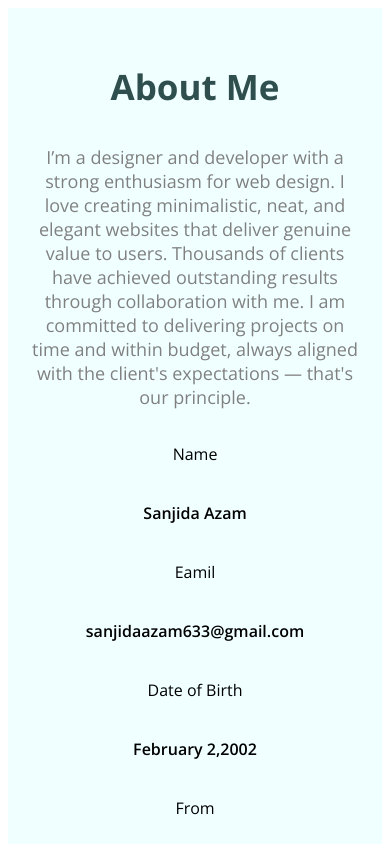
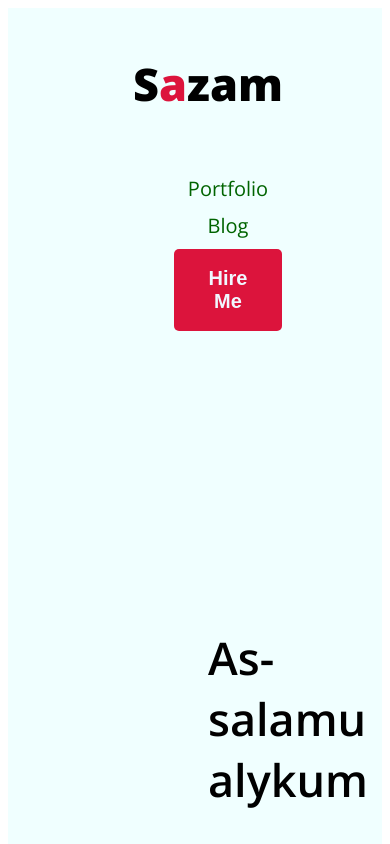
Before and after one commit to azam3305/Responsive-web-portfolio, a plain HTML site: page index.html in a window 390 px wide. Shown: the top 844 px of the page. Drawn offline with nearby package versions, Linux system fonts and the light colour scheme.

Commit message:
added next part

```diff
--- a/index.html
+++ b/index.html
@@ -10,7 +10,7 @@
 	<link rel="stylesheet" href="styles/portfolio.css">
 </head>
 <body class="open-sans-normal">
-	<header class="header secondary-bg hide">
+	<header class="header secondary-bg">
 <nav>
 	<h3 class="nav-title">S<span class="text-primary">a</span>zam</h3>
 	<ul> <li><a class="dark-2"href="">Portfolio</a>
--- a/styles/portfolio.css
+++ b/styles/portfolio.css
@@ -162,8 +162,23 @@ border:none;
  }
 @media screen and (max-width: 576px){
 
-	.skills-container,.resume-container,footer,.about-items{
+	.skills-container,.resume-container,.banner,nav,nav >ul,.about-items{
 		flex-direction: column;
+	}
+	nav > ul{
+		gap:10px ;
+	}
+	.btn-primary{
+		margin-bottom: 20px;
+	}
+	.banner{
+		margin:200px ;
+	}
+	.banner-profile-pic{
+		width:100%;
+	}
+	.header{
+	background-image: none;
 	}
 	footer,.About{
 		padding: 20px;
```
